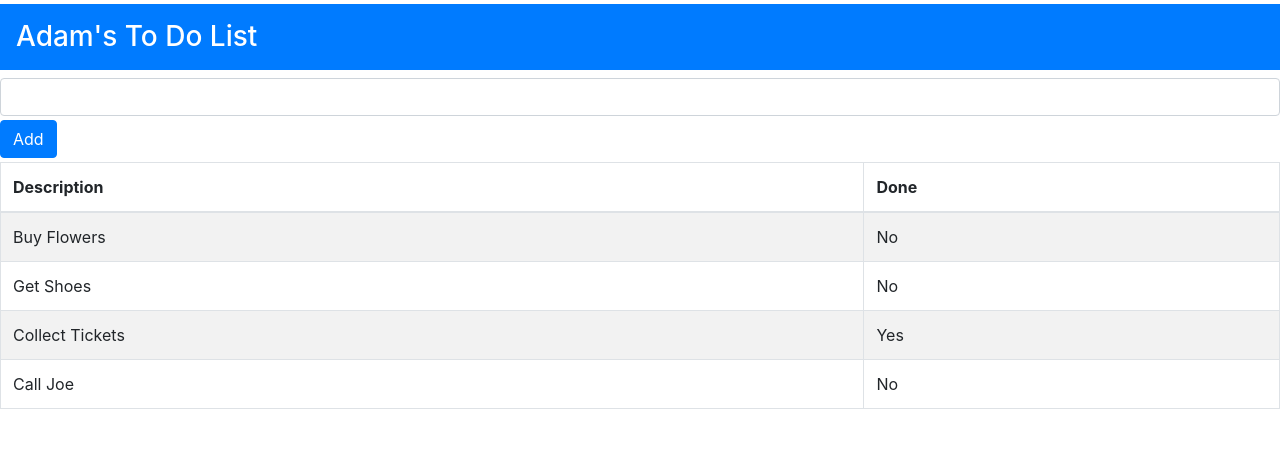
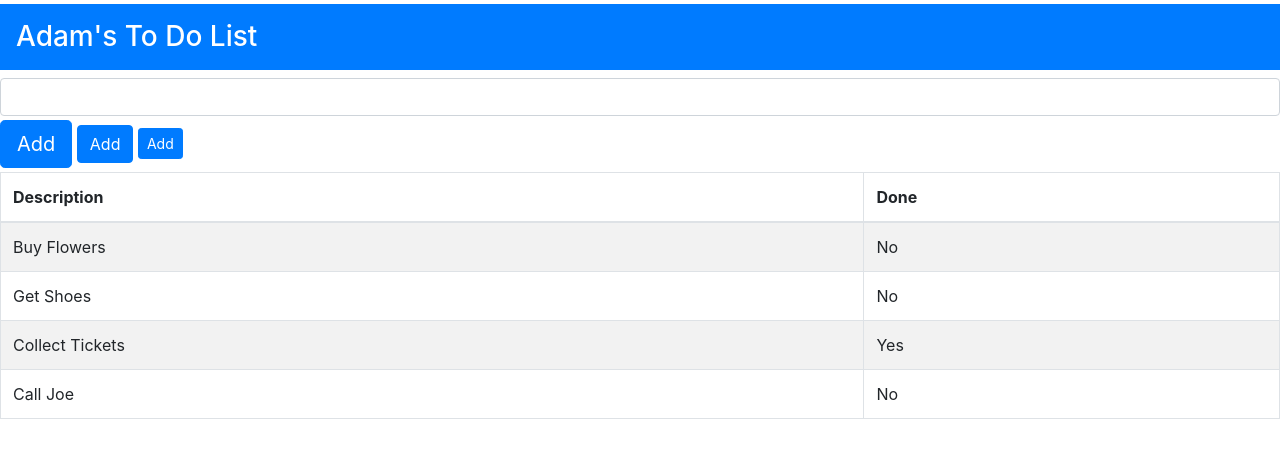
Before and after one commit to georgeorhewere/htmlcssprimer, a website: page index.html in a window 1280 px wide. Drawn offline with nearby package versions, Linux system fonts and the light colour scheme.

Commit message:
sizing classes

```diff
--- a/index.html
+++ b/index.html
@@ -10,7 +10,9 @@
 <h3 class="bg-primary text-white p-3">Adam's To Do List</h3>
 <div class="my-1">
     <input class="form-control" />
+    <button class="btn btn-lg btn-primary mt-1">Add</button>
     <button class="btn btn-primary mt-1">Add</button>
+    <button class="btn btn-sm btn-primary mt-1">Add</button>
 </div>
 <table class="table table-striped table-bordered">
     <thead>
```
